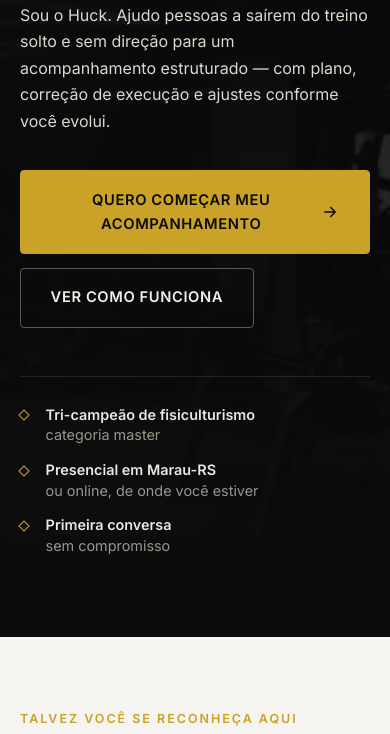
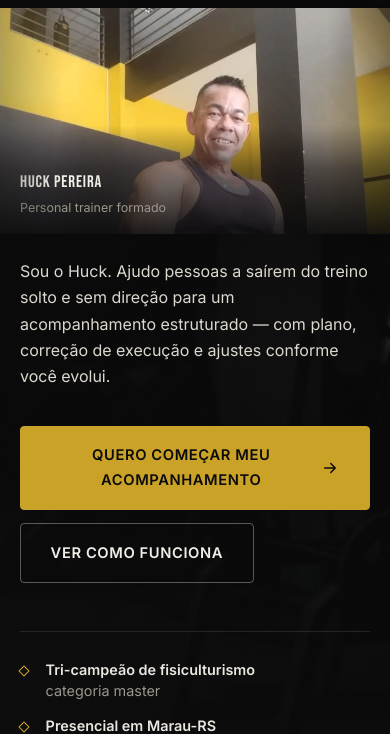
Before and after one commit to pocotodev/Personal, a website: page index.html in a window 390 px wide. Shown: the part 377-1111 px from the top of the page. Drawn offline with Linux system fonts and the light colour scheme.

Commit message:
refino: presença do Huck na primeira dobra do Hero mobile
Problema: no mobile, .hero__figure (a foto do Huck usada no grid de
duas colunas do desktop) ficava com display:none abaixo de 900px. A
primeira tela no celular não trazia nenhuma imagem do profissional.

Solução: novo elemento .hero__photo-mobile, visível só <900px,
reaproveitando o mesmo arquivo (huck-retrato.webp) e o mesmo
tratamento visual (saturate/contrast) já usado no desktop — nenhuma
imagem nova, nenhuma fonte externa.

Composição (híbrido das opções A e B do briefing): faixa em sangria
de largura total, inserida entre o headline e o texto de apoio, com
fade escuro no topo fundindo com o fundo do hero e legenda em forma
de letreiro (não card — sem borda, sem sombra, sem badge flutuante).
Contraste do letreiro: 17.1:1 (nome) e 6.7:1 (cargo).

Risco zero ao desktop: .hero__photo-mobile é elemento à parte,
irmão de .hero__copy dentro de .hero__copy (não do .hero__figure do
grid) — o grid de duas colunas em >=900px continua exatamente como
estava, sem nenhuma alteração de CSS ou HTML nessa faixa.

Testado sem overflow horizontal em 320/360/375/390/412/430/768/820/
1024/1280/1440/1920px. Hero mobile cresce de ~1055px para ~1200-
1305px (adição de uma faixa de 220-280px de altura) — aumento
proporcional ao valor do novo elemento, sem ficar desproporcional.

Preload da imagem adicionado para mobile (media max-width:899px),
espelhando o preload já existente do fundo para desktop — a foto
agora é candidata a LCP na tela inicial do celular.

Nada mais foi alterado: CTAs, WhatsApp, menu mobile, depoimentos,
footer, diferenciais e demais seções permanecem exatamente como
estavam.

```diff
--- a/assets/css/main.css
+++ b/assets/css/main.css
@@ -648,6 +648,69 @@ p {
   color: var(--txt-light-mut);
 }
 
+/* Presença do Huck no mobile: faixa de foto em largura total (sangria),
+   com fade escuro no topo para fundir com o hero e legenda em forma de
+   letreiro — não um card. Some a partir de 900px, onde .hero__figure
+   assume a mesma foto na coluna lateral do grid. */
+.hero__photo-mobile {
+  position: relative;
+  width: 100vw;
+  margin-left: calc(50% - 50vw);
+  height: clamp(220px, 58vw, 280px);
+  margin-top: 1.85rem;
+  overflow: hidden;
+  background: var(--ink-800);
+}
+
+.hero__photo-mobile img {
+  width: 100%;
+  height: 100%;
+  object-fit: cover;
+  object-position: center 18%;
+  filter: saturate(.92) contrast(1.04);
+}
+
+.hero__photo-mobile::before {
+  content: "";
+  position: absolute;
+  inset: 0 0 auto 0;
+  height: 42%;
+  background: linear-gradient(to bottom, var(--ink-900) 0%, transparent 100%);
+  pointer-events: none;
+}
+
+.hero__photo-mobile::after {
+  content: "";
+  position: absolute;
+  inset: 0;
+  background: linear-gradient(to right, rgba(11, 11, 12, .32) 0%, transparent 16%, transparent 84%, rgba(11, 11, 12, .32) 100%);
+  pointer-events: none;
+}
+
+.hero__photo-mobile figcaption {
+  position: absolute;
+  inset: auto 0 0 0;
+  display: flex;
+  flex-direction: column;
+  gap: .1rem;
+  padding: 2.75rem var(--pad-x) .95rem;
+  background: linear-gradient(to top, rgba(11, 11, 12, .92) 0%, rgba(11, 11, 12, .5) 60%, transparent 100%);
+}
+
+.hero__photo-mobile figcaption strong {
+  font-family: var(--font-display);
+  font-size: 1.05rem;
+  font-weight: 400;
+  letter-spacing: .05em;
+  text-transform: uppercase;
+  color: var(--txt-light);
+}
+
+.hero__photo-mobile figcaption span {
+  font-size: var(--fs-xs);
+  color: var(--txt-light-mut);
+}
+
 .hero__figure {
   position: relative;
   display: none;
@@ -746,6 +809,11 @@ p {
   .hero__inner {
     grid-template-columns: 1.15fr .85fr;
     row-gap: clamp(2rem, 4vh, 3.25rem);
+  }
+
+  /* a partir daqui a foto vive só na coluna do grid (.hero__figure) */
+  .hero__photo-mobile {
+    display: none;
   }
 
   .hero__figure {
--- a/index.html
+++ b/index.html
@@ -31,6 +31,7 @@
   <link rel="preconnect" href="https://fonts.googleapis.com">
   <link rel="preconnect" href="https://fonts.gstatic.com" crossorigin>
   <link rel="preload" as="image" href="assets/img/gym-hero.webp" media="(min-width: 900px)">
+  <link rel="preload" as="image" href="assets/img/huck-retrato.webp" media="(max-width: 899px)">
   <link
     href="https://fonts.googleapis.com/css2?family=Bebas+Neue&family=Inter:wght@400;500;600;700&display=swap"
     rel="stylesheet">
@@ -114,6 +115,20 @@
             <em>Treinar com método</em><br>
             transforma.
           </h1>
+
+          <!-- Presença do Huck no mobile: mesma foto e mesmo enquadramento do
+               .hero__figure (coluna do desktop), em faixa cinematográfica de
+               largura total. Elemento separado — não o .hero__figure — para
+               não interferir no grid de duas colunas do desktop; os dois
+               nunca ficam visíveis ao mesmo tempo (ver media queries). -->
+          <figure class="hero__photo-mobile" data-reveal style="--d:.09s">
+            <img src="assets/img/huck-retrato.webp" alt="Huck Pereira, personal trainer, na academia" width="720"
+              height="960" fetchpriority="high" decoding="async">
+            <figcaption>
+              <strong>Huck Pereira</strong>
+              <span>Personal trainer formado</span>
+            </figcaption>
+          </figure>
 
           <p class="hero__lead" data-reveal style="--d:.12s">
             Sou o Huck. Ajudo pessoas a saírem do treino solto e sem direção
```
